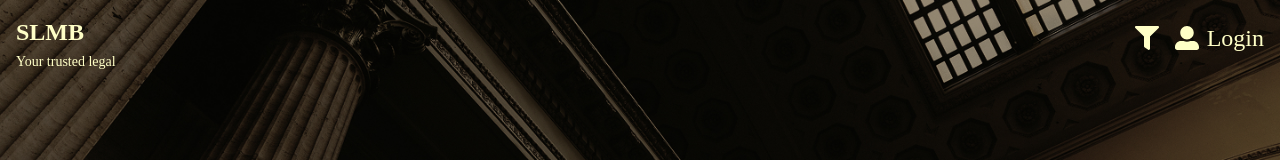
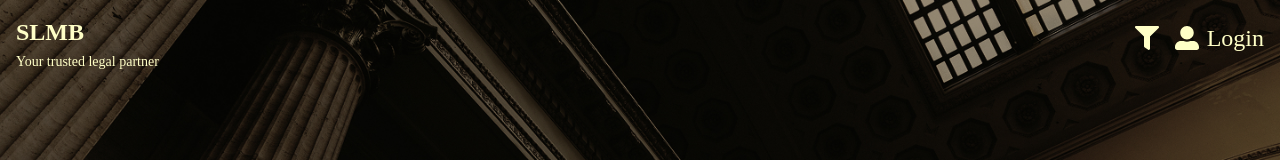
Before and after one commit to devisriprashanth/vslmb, a React (Create React App) app: page / in a window 1280 px wide. Shown: the top 160 px of the page. Built offline with nearby package versions, Linux system fonts and the light colour scheme.

Commit message:
Update Header.js

```diff
--- a/src/component/Header.js
+++ b/src/component/Header.js
@@ -30,7 +30,7 @@ const Header = () => {
             SLMB
           </h1>
           <p className="text-sm text-third font-medium mt-1">
-            Your trusted legal
+            Your trusted legal partner
           </p>
         </div>
 
```
